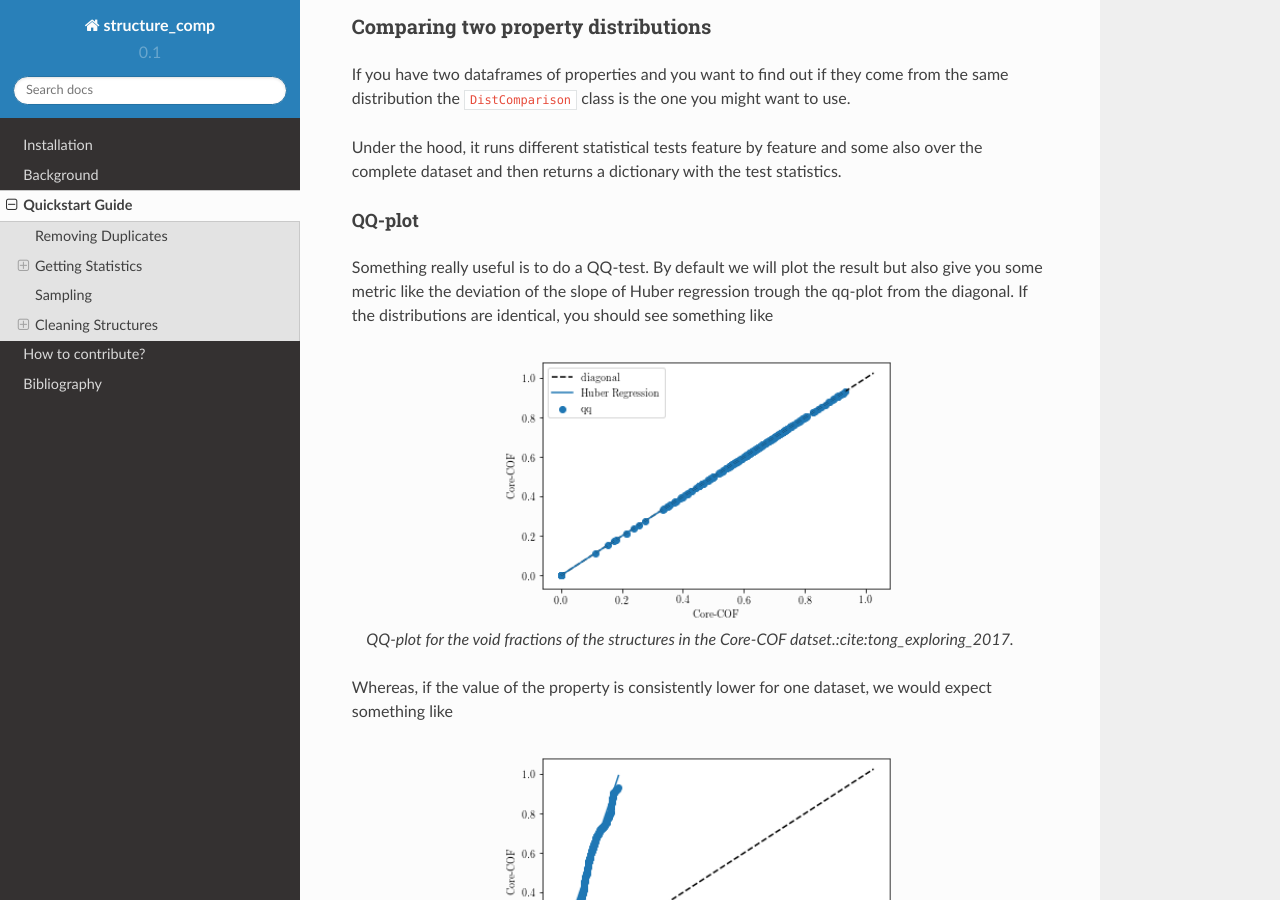
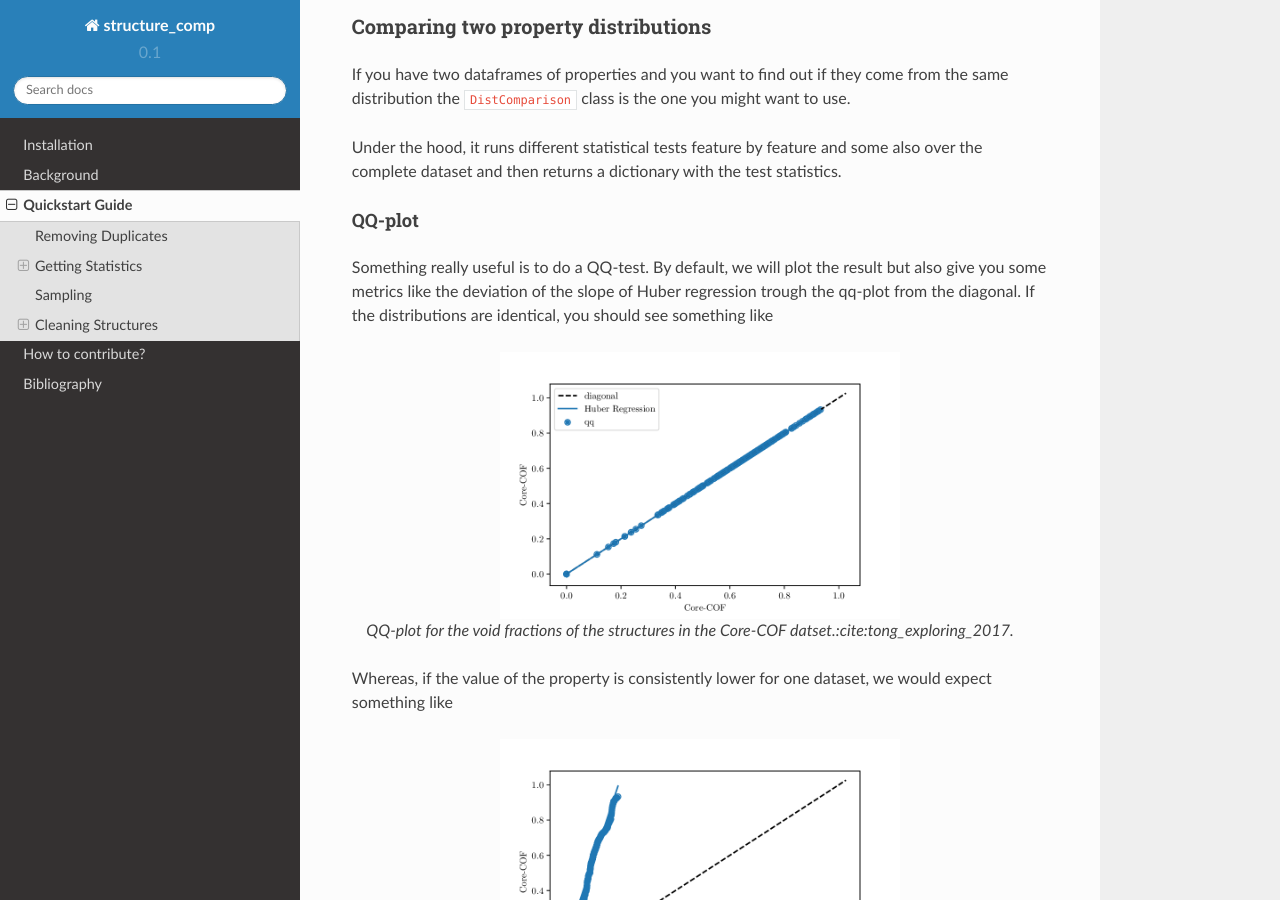
Before and after one commit to kjappelbaum/structure_comp, a Sphinx documentation site: the page built from docs/source/quickstart.rst, in a window 1280 px wide and 900 px high, scrolled down 1235 px. Built offline with Sphinx 7.4.7 and the Read the Docs theme 2.0.0, drawn with Linux system fonts in a browser that asks for light colours.

Commit message:
nicer plots

```diff
--- a/docs/source/quickstart.rst
+++ b/docs/source/quickstart.rst
@@ -71,8 +71,8 @@ dataset and then returns a dictionary with the test statistics.
 QQ-plot
 *******
 
-Something really useful is to do a QQ-test. By default we will plot the result but
-also give you some metric like the deviation of the slope of Huber regression trough the qq-plot
+Something really useful is to do a QQ-test. By default, we will plot the result but
+also give you some metrics like the deviation of the slope of Huber regression trough the qq-plot
 from the diagonal. If the distributions are identical, you should see something like
 
 .. figure:: _static/qq_identical.png
```
Also changed, not shown: docs/source/_static/qq_different.png, docs/source/_static/qq_identical.png.
